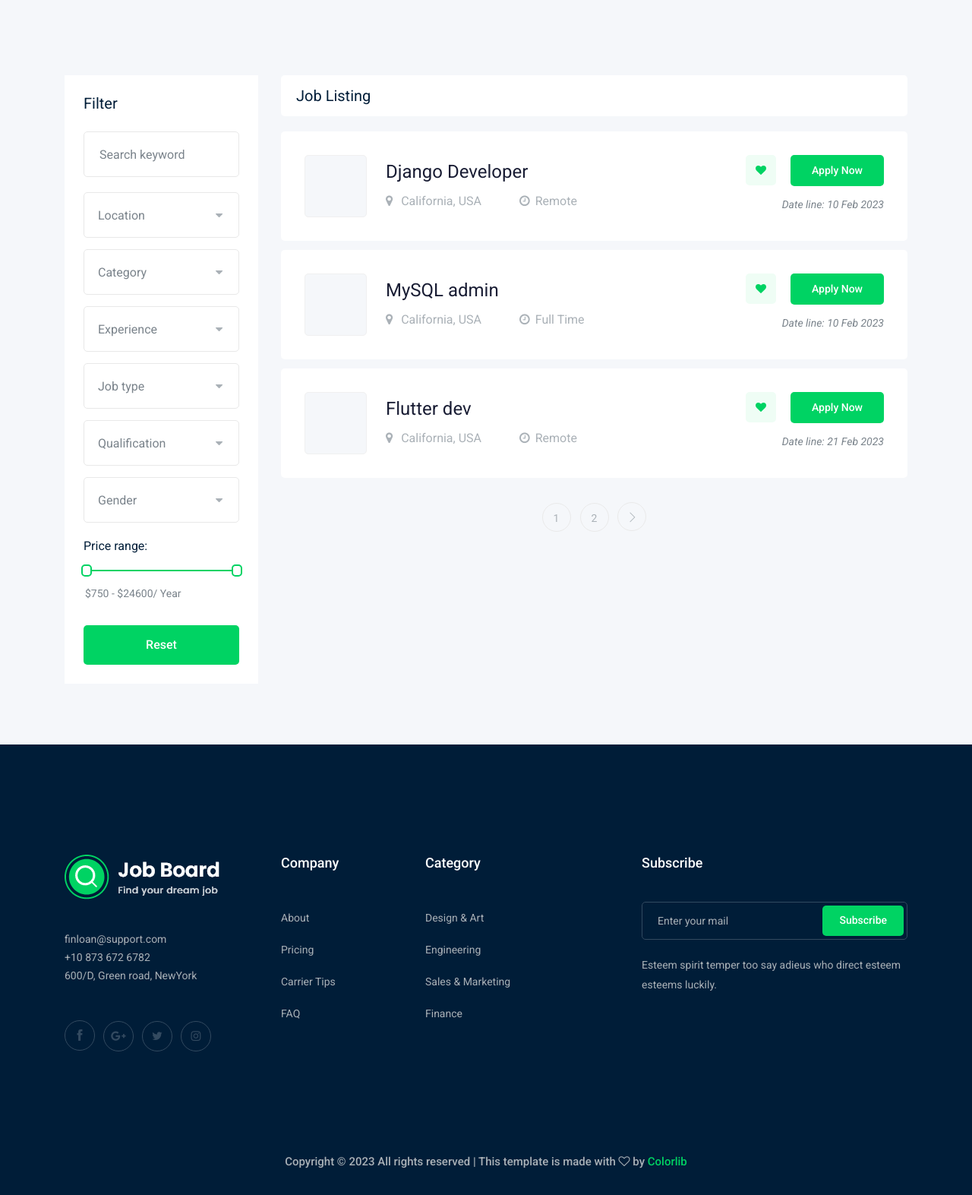
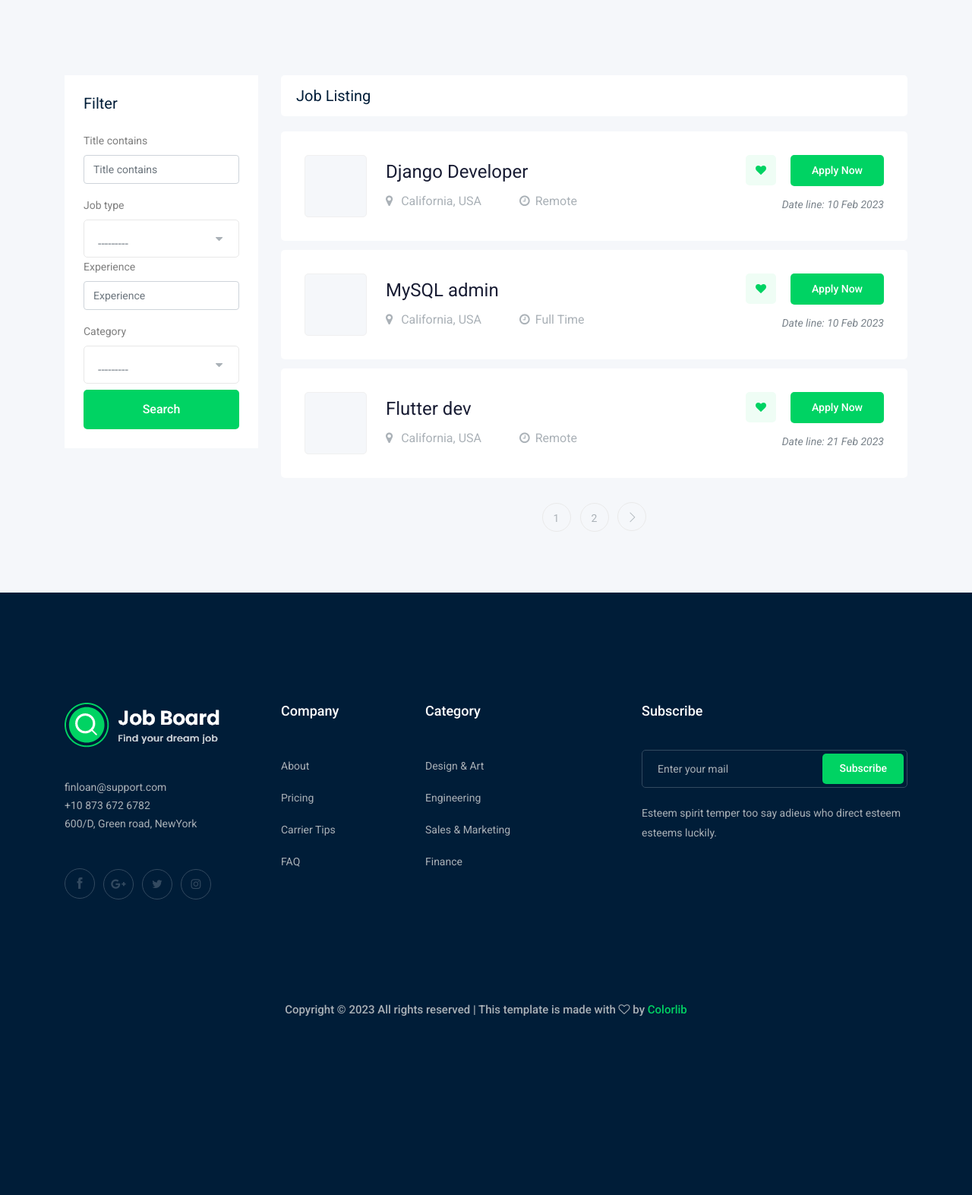
Before and after one commit to muhameddadel/django-job-site, a Django app: page /jobs/ in a window 1280 px wide. Shown: the part 352-1925 px from the top of the page at 76% size. After the commit the page ends 1690 px from the top, so only its background shows below. Run offline with Django 4.2, Linux system fonts and the light colour scheme; data comes from the database, SQL or seed files in the repository; both versions use the stored data as it was after the commit; some libraries are stand-ins or nearby versions.

Commit message:
djnago filter

```diff
--- /dev/null
+++ b/job/filters.py
@@ -0,0 +1,8 @@
+import django_filters
+from .models import Job
+
+class JobFilter(django_filters.FilterSet):
+    title = django_filters.CharFilter(lookup_expr='icontains')
+    class Meta:
+        model = Job
+        fields = ['title', 'job_type', 'experience', 'category']
--- a/job/templates/job/job_list.html
+++ b/job/templates/job/job_list.html
@@ -1,4 +1,6 @@
-{% extends 'base.html' %} {% block body %}
+{% extends 'base.html' %}
+{% load bootstrap4 %}
+{% block body %}
 <!-- bradcam_area  -->
 <div class="bradcam_area bradcam_bg_1">
   <div class="container">
@@ -21,91 +23,11 @@
         <div class="job_filter white-bg">
           <div class="form_inner white-bg">
             <h3>Filter</h3>
-            <form action="#">
-              <div class="row">
-                <div class="col-lg-12">
-                  <div class="single_field">
-                    <input type="text" placeholder="Search keyword" />
-                  </div>
-                </div>
-                <div class="col-lg-12">
-                  <div class="single_field">
-                    <select class="wide">
-                      <option data-display="Location">Location</option>
-                      <option value="1">Rangpur</option>
-                      <option value="2">Dhaka</option>
-                    </select>
-                  </div>
-                </div>
-                <div class="col-lg-12">
-                  <div class="single_field">
-                    <select class="wide">
-                      <option data-display="Category">Category</option>
-                      <option value="1">Category 1</option>
-                      <option value="2">Category 2</option>
-                    </select>
-                  </div>
-                </div>
-                <div class="col-lg-12">
-                  <div class="single_field">
-                    <select class="wide">
-                      <option data-display="Experience">Experience</option>
-                      <option value="1">Experience 1</option>
-                      <option value="2">Experience 2</option>
-                    </select>
-                  </div>
-                </div>
-                <div class="col-lg-12">
-                  <div class="single_field">
-                    <select class="wide">
-                      <option data-display="Job type">Job type</option>
-                      <option value="1">full time 1</option>
-                      <option value="2">part time 2</option>
-                    </select>
-                  </div>
-                </div>
-                <div class="col-lg-12">
-                  <div class="single_field">
-                    <select class="wide">
-                      <option data-display="Qualification">
-                        Qualification
-                      </option>
-                      <option value="1">Qualification 1</option>
-                      <option value="2">Qualification 2</option>
-                    </select>
-                  </div>
-                </div>
-                <div class="col-lg-12">
-                  <div class="single_field">
-                    <select class="wide">
-                      <option data-display="Gender">Gender</option>
-                      <option value="1">male</option>
-                      <option value="2">female</option>
-                    </select>
-                  </div>
-                </div>
-              </div>
+            <form method="GET">
+              {% bootstrap_form filter.form %}
+
+              <input type="submit" value="Search" class="boxed-btn3 w-100 mt-2">
             </form>
-          </div>
-          <div class="range_wrap">
-            <label for="amount">Price range:</label>
-            <div id="slider-range"></div>
-            <p>
-              <input
-                type="text"
-                id="amount"
-                readonly
-                style="
-                  border: 0;
-                  color: #7a838b;
-                  font-size: 14px;
-                  font-weight: 400;
-                "
-              />
-            </p>
-          </div>
-          <div class="reset_btn">
-            <button class="boxed-btn3 w-100" type="submit">Reset</button>
           </div>
         </div>
       </div>
--- a/job/views.py
+++ b/job/views.py
@@ -4,16 +4,21 @@
 from .models import Job
 from .form import ApplyForm , JobForm
 from django.contrib.auth.decorators import login_required
-
+from .filters import JobFilter
 # Create your views here.
 def job_list(request):
     job_list = Job.objects.all()
+
+    filter = JobFilter(request.GET, queryset=job_list)
+    job_list = filter.qs
 
     paginator = Paginator(job_list, 3)
     page_number = request.GET.get('page')
     page_obj = paginator.get_page(page_number)
 
-    context = {'job_list': page_obj, 'jobs': job_list }
+
+    context = {'job_list': page_obj, 'filter': filter }
+
     return render(request, 'job/job_list.html', context)
 
 def job_detail(request, slug):
--- a/project/settings.py
+++ b/project/settings.py
@@ -45,6 +45,7 @@
 
 
     "bootstrap4",
+    'django_filters',
 
 ]
 
```
Also changed, not shown: db.sqlite3, media/jobs/None_Ejm17Yl.png (added).
